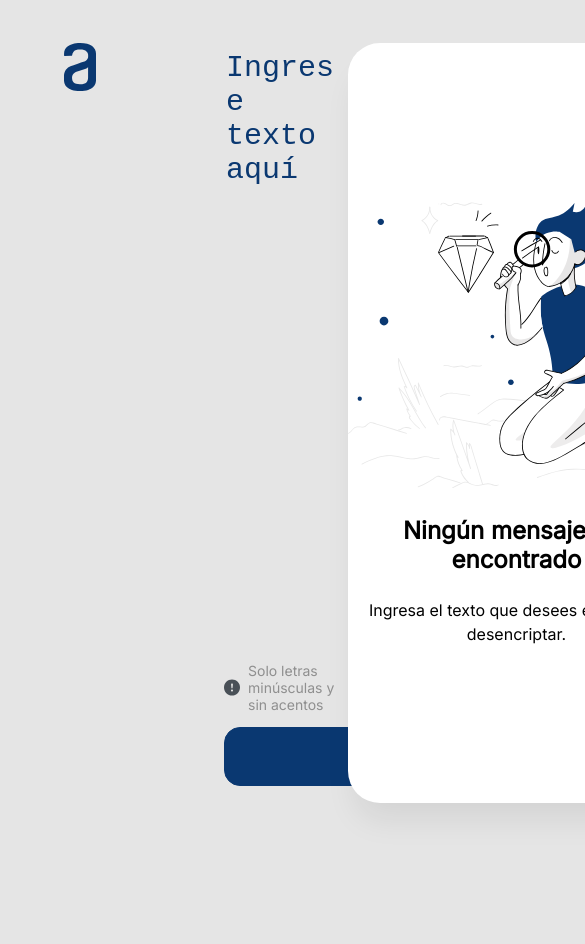
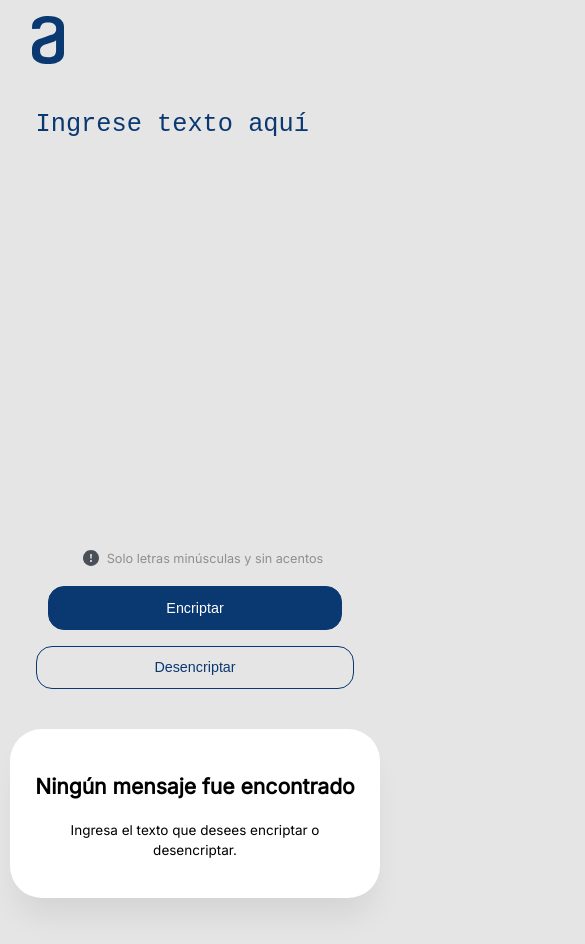
Before and after one commit to alejogomez6/Challenge-Oracle-ONE, a plain HTML site: page index.html in a window 390 px wide. Shown: the top 944 px of the page, 585 px wide, since content can reach past the window. Before the commit the page ends 846 px from the top, so only its background shows below. Drawn offline with Linux system fonts and the light colour scheme.

Commit message:
agregado del diseño responsive

```diff
--- a/index.html
+++ b/index.html
@@ -6,7 +6,9 @@
     <meta http-equiv="X-UA-Compatible" content="IE=edge">
     <meta name="viewport" content="width=device-width, initial-scale=1.0">
     <title>Encriptador de texto</title>
+
     <link rel="stylesheet" href="style.css">
+
 </head>
 
 <body>
@@ -31,7 +33,7 @@
                             Encriptar
                         </button>
                     </div>
-                    <div>
+                    <div class="boton-desencriptar">
                         <button id="botonDesencriptar" onclick="desencriptador()">
                             Desencriptar
                         </button>
--- a/style.css
+++ b/style.css
@@ -1,9 +1,10 @@
 @import url('https://fonts.googleapis.com/css2?family=Inter&display=swap');
+
 
 body{
     background: #E5E5E5;
     font-family: 'Inter';
-    margin: 0rem 4rem;
+    margin: 0rem;
 }
 
 .xxx{
@@ -14,6 +15,8 @@ body{
 /* HEADER */
 .header-inicio{
     position: absolute;
+    top: 1rem;
+    left: 2rem;
 }
 
 /* MAIN */
@@ -21,9 +24,7 @@ body{
     display: flex;
     flex-direction: row;
     justify-content: space-around;
-    height: 80%;
-    width: 95%;
-    margin: 2.7rem 0rem;
+    margin: 3rem 0rem;
 }
 
 /* ENCRIPTADOR */
@@ -31,21 +32,20 @@ body{
 .sec-encriptador{
     display: flex;
     flex-direction: column;
-    width: 50%;
-    margin: 0rem 0rem 0rem 10rem;
+    width: 600px;
 }
 
 .textbox-encriptador{
     text-align: center;
-    margin-top: 5%;
+    margin-top: 10%;
 }
 
 textarea{
     background-color: #E5E5E5;
     border: 0px;
-    font-size: 30px;
+    font-size: 3.5vh;
     width: 100%;
-    height: 70vh;
+    height: 66vh;
     resize: none;
     overflow: auto;
     outline: none;
@@ -56,31 +56,27 @@ textarea::placeholder{
     color: #0A3871;
 }
 
-.footer-encriptador{
-    width: 100%;
-}
-
 .advertencia-encriptador{
     display: flex;
     flex-direction: row;
-    font-size: 14px;
+    font-size: 1.5vh;
     color: #8f8f8f;
 }
 
 .botones-encriptador{
     display: flex;
     flex-direction: row;
-    justify-content: space-between;
 }
 
-.advertencia-encriptador p {
-    margin-left: 0.5rem;
+.advertencia-encriptador img {
+    margin: 0rem 0.5rem 0rem 1rem
 }
 
+
 button{
-    font-size: 16px;
-    width: 100%;
-    padding: 1.2rem 10rem;
+    font-size: 1.8vh;
+    margin: 0rem 1rem;
+    padding: 2vh 15vh;
     border-radius: 16px;
     border: 1.5px #0A3871 solid;
     color: #0A3871;
@@ -124,12 +120,12 @@ button:hover{
 }
 
 .mensaje-a {
-    font-size: 24px;
+    font-size: 2.7vh;
     font-weight: bold;
 }
 
 .mensaje-b {
-    font-size: 16px;
+    font-size: 1.6vh;
     line-height: 150%;
 }
 
@@ -149,6 +145,8 @@ button:hover{
 
 .mensaje-encriptado {
     margin: 1rem 2rem;
+    color: #495057;
+    font-size: 1.5rem;
 }
 
 .boton-copiar {
@@ -158,3 +156,133 @@ button:hover{
 .boton-copiar button:hover {
     background-color: #EFF1FA;
 }
+
+@media screen and (max-width: 1320px) {
+
+    /* ENCRIPTADOR */
+
+    textarea{
+        font-size: 3vh;
+    }
+
+    button{
+        font-size: 1.7vh;
+        padding: 1.5vh 13vh;
+    }
+
+    /* ENCRIPTADO A */
+
+    .sec-encriptado-a {
+        width: 30%;
+    }
+
+    .muñeco img{
+        width: 250px;
+    }
+
+    .mensaje-a{
+        font-size: 2.5vh;
+    }
+
+    .mensaje-b{
+        font-size: 1.6vh;
+    }
+
+    /* ENCRIPTADO B */
+
+    .sec-encriptado-b {
+        width: 30%;
+    }
+}
+
+
+@media screen and (max-width: 1120px) {
+
+    /* ENCRIPTADOR */
+
+    .main-inicio {
+        flex-direction: column;
+        align-items: center;
+    }
+
+    .sec-encriptador {
+        width: 600px;
+    }
+
+    textarea{
+        height: 50vh;
+        font-size: 3.0vh;
+    }
+
+    button {
+        padding: 1.5vh 10vh;
+    }
+
+    /* ENCRIPTADO A */
+
+    .sec-encriptado-a {
+        width: 90%;
+        height: auto;
+        margin: 2rem 0rem 0rem 0rem;
+    }
+
+    .mensaje-inicio {
+        margin: 1.5rem 0rem;
+    }
+
+    .muñeco {
+        display: none;
+    }
+
+    /* ENCRIPTADO B */
+
+    .sec-encriptado-b {
+        width: 90%;
+        height: auto;
+        margin: 2rem 0rem 0rem 0rem;
+        justify-content: center;
+    }
+
+    .boton-copiar {
+        margin: 1rem 0rem;
+        width: 100%;
+        align-items: center;
+    }
+
+    .boton-copiar button {
+        width: 100%;
+        width: -moz-available;
+        width: -webkit-fill-available;
+        width: fill-available;
+
+}
+}
+
+@media screen and (max-width: 620px) {
+
+    /* ENCRIPTADOR */
+
+    textarea {
+        width: fit-content;
+    }
+
+    .botones-encriptador {
+        flex-direction: column;
+        align-items: center;
+        width: 100%;
+    }
+
+    button {
+        width: 100%;
+        padding: 1.5vh 30vw;
+        margin: 0.5rem 0rem;
+    }
+
+    .advertencia-encriptador {
+        justify-content: center;
+    }
+
+    .sec-encriptado-a {
+        width: 95%;
+    }
+}
```
Also changed, not shown: 2 other files.
